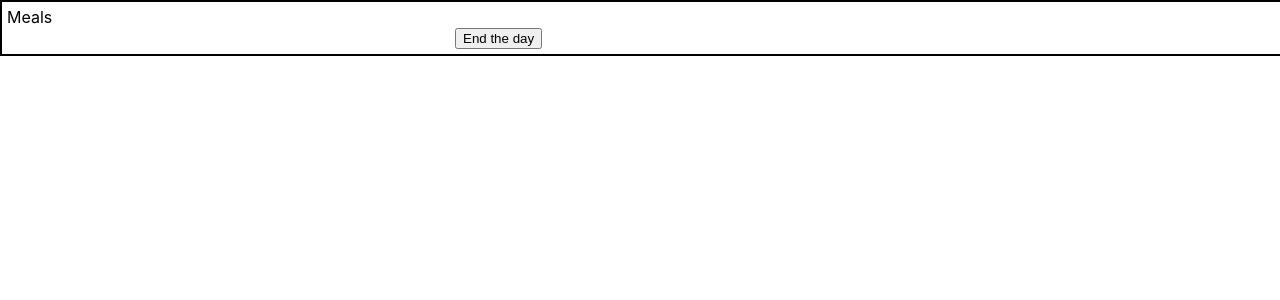
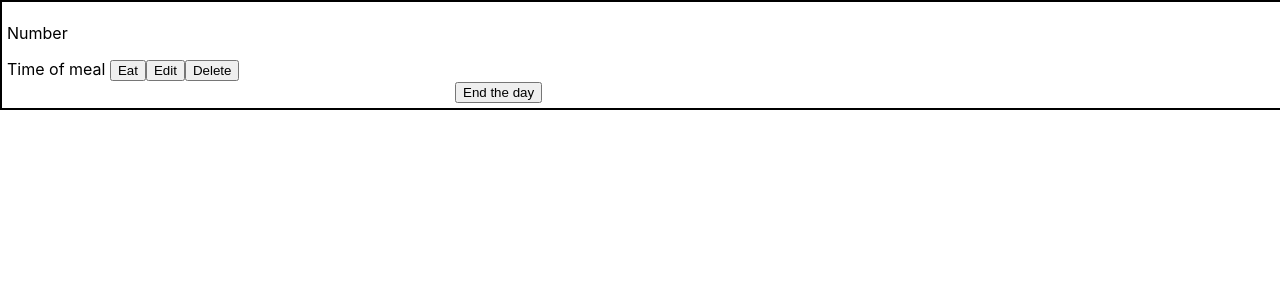
Before and after one commit to kalibria/Meal-tracker, a React (Create React App) app: page /mealList in a window 1280 px wide. Shown: the top 300 px of the page. Built offline with nearby package versions, Linux system fonts and the light colour scheme.

Commit message:
create Meal component

```diff
--- a/src/list-of-meals/listOfMeals.tsx
+++ b/src/list-of-meals/listOfMeals.tsx
@@ -2,6 +2,7 @@ import React from 'react';
 import { useNavigate } from 'react-router-dom';
 import { Button } from '../buttonsWindow/button';
 import style from '../buttonsWindow/btnSettings.module.css';
+import { Meal } from './meal';
 
 export const ListOfMeals = () => {
   const navigate = useNavigate();
@@ -13,7 +14,7 @@ export const ListOfMeals = () => {
   };
   return (
     <div>
-      <div>Meals</div>
+      <Meal />
       <div className={style.btn_position}>
         <Button text={'End the day'} handleClick={handleClick} />
       </div>
--- /dev/null
+++ b/src/list-of-meals/meal.tsx
@@ -0,0 +1,13 @@
+import React from 'react';
+
+export const Meal = () => {
+  return (
+    <div>
+      <p>Number</p>
+      <>Time of meal </>
+      <button>Eat</button>
+      <button>Edit</button>
+      <button>Delete</button>
+    </div>
+  );
+};
--- a/src/settings/components/error.tsx
+++ b/src/settings/components/error.tsx
@@ -3,7 +3,7 @@ import {
   maxNumberOfMealsPerDay,
   minNumberOfMealsPerDay,
 } from '../settings_constant';
-import style from '../../welcome/welcom.module.css';
+import style from './settings.module.css';
 
 export const Error = () => {
   return (
--- a/src/settings/components/saveButton.tsx
+++ b/src/settings/components/saveButton.tsx
@@ -50,7 +50,6 @@ export default function SaveButton({
   );
 
   const handleSubmit = () => {
-    goToWindowWithBtn();
     batch(() => {
       dispatch(
         setTimeBetweenMeals({
@@ -61,13 +60,14 @@ export default function SaveButton({
       dispatch(setNumberOfMealsPerDay(Number(numberMeals)));
       dispatch(setNumberOfMinutesToFirstMeal(minuteToFirstMeal));
     });
-
     firstEntry.markAsUsed();
+    goToWindowWithBtn();
   };
   const settings = useSelector(selectSettings);
+
   useEffect(() => {
     myLocalStorage.saveSettings(settings);
-  }, [settings]);
+  });
 
   return (
     <Stack direction='row' spacing={2} className={style.saveButton}>
--- a/src/settings/components/timePeriodBetweenMeals.tsx
+++ b/src/settings/components/timePeriodBetweenMeals.tsx
@@ -17,8 +17,6 @@ export default function TimePeriodBetweenMeals({
   minuteBetweenMeals,
   setMinuteBetweenMeals,
 }: Props) {
-  // const { hours, minutes } = useContext(MyContext);
-
   const menuItemHour = hours.map((hour) => (
     <MenuItem key={hour} value={hour}>
       {hour}
```
Also changed, not shown: 1 other file (tests, documents, lock files or other folders).
